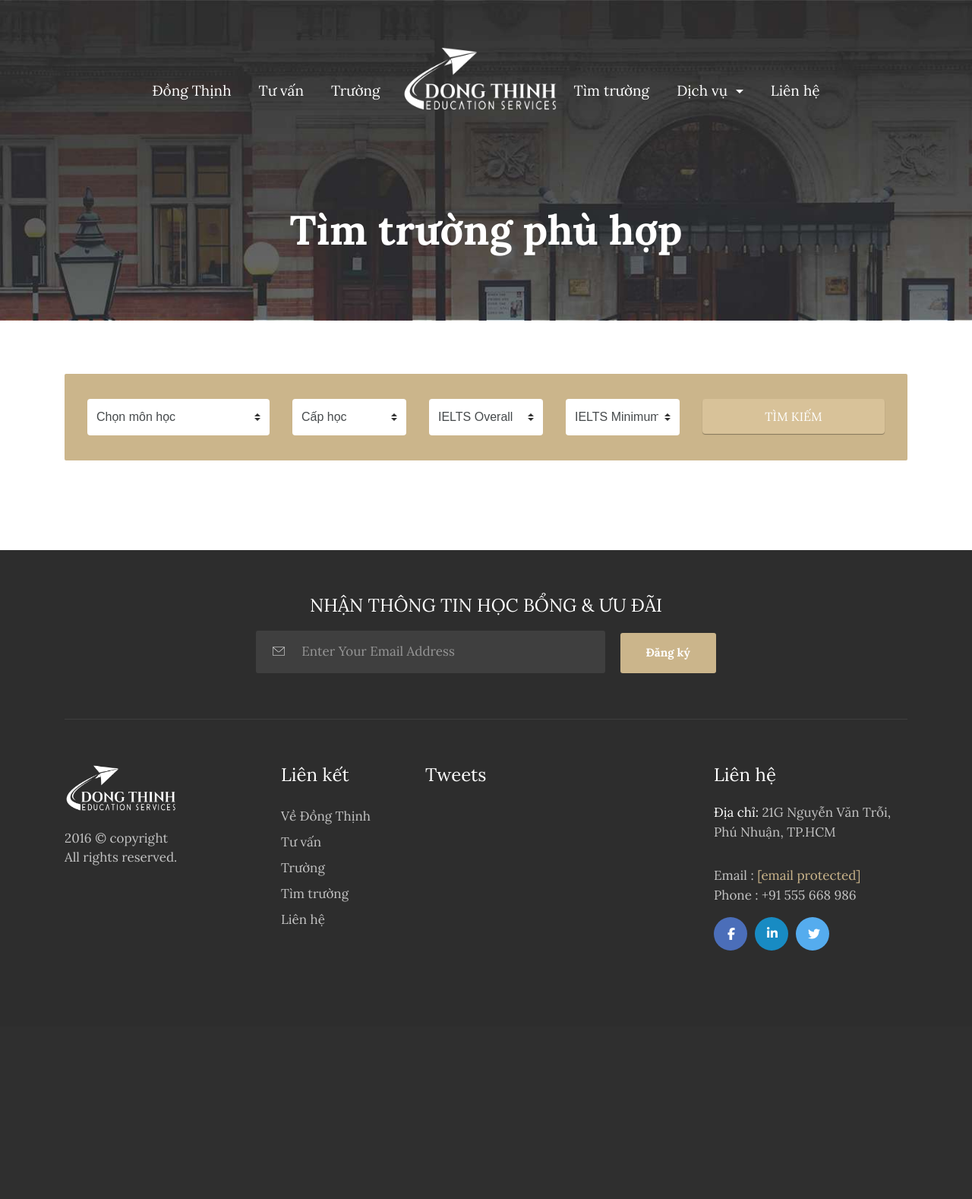
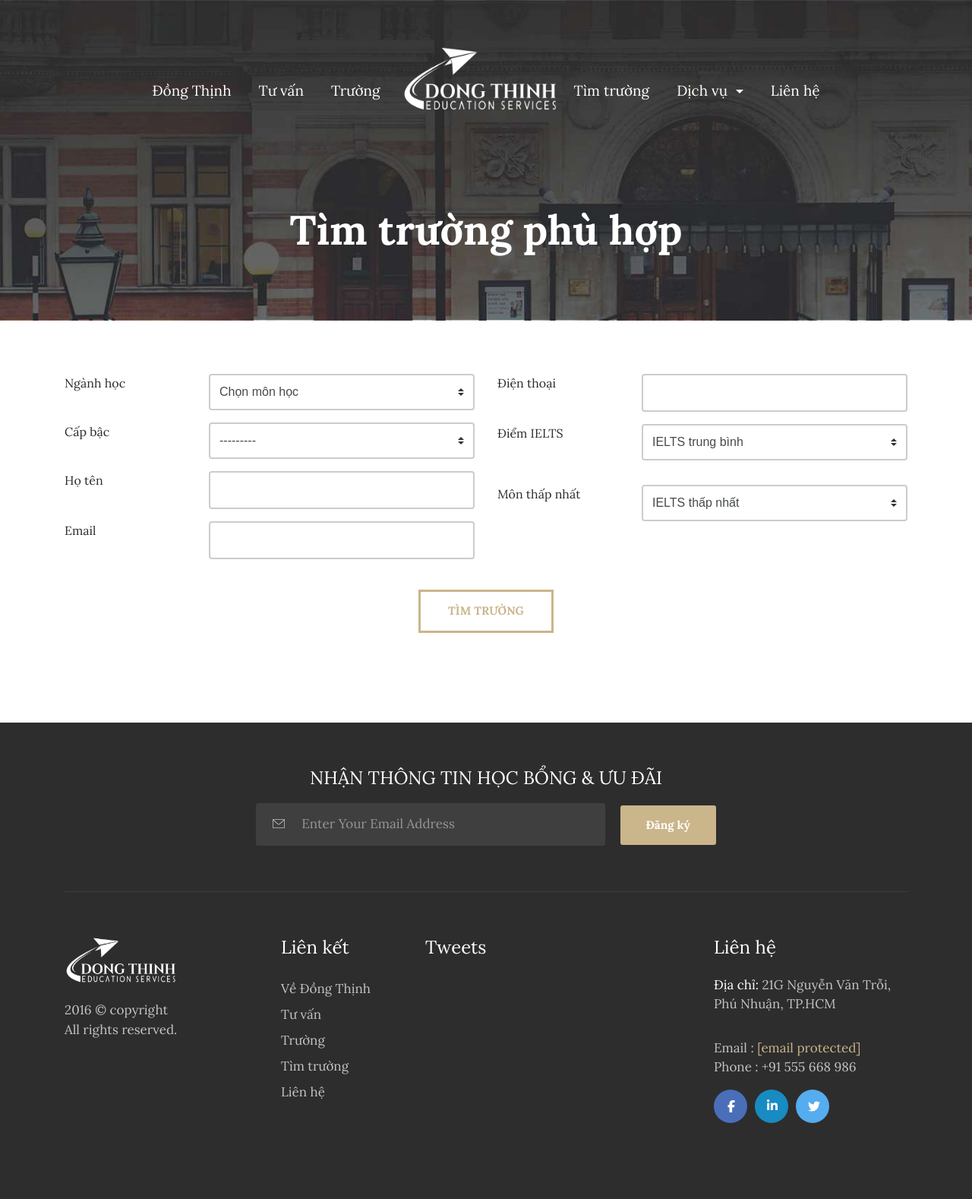
Before and after one commit to MrVu/DTE, a Django app: page /universities-filter/ in a window 1280 px wide. Shown: the whole page at 76% size. Before the commit the page ends 1251 px from the top, so only its background shows below. Run offline with Django 3.2, Linux system fonts and the light colour scheme; data that the repository does not hold is empty; some libraries are stand-ins or nearby versions.

Commit message:
guest customer

```diff
--- a/main/forms.py
+++ b/main/forms.py
@@ -1,21 +1,35 @@
 from django.contrib.auth.forms import UserCreationForm, UserChangeForm
 from django import forms
-from .models import User, Subject
+from .models import User, Subject, GuestCustomer
+
 
 class MyUserCreationForm(UserCreationForm):
-
     class Meta(UserCreationForm):
         model = User
         fields = ('bio', 'birth_date', 'phoneNumber', 'position', 'address', 'profilePic')
 
+
 class MyUserChangeForm(UserChangeForm):
-
     class Meta(UserChangeForm):
         model = User
         fields = ('bio', 'birth_date', 'phoneNumber', 'position', 'address', 'profilePic')
 
+
 class UniversitiesFilterForm(forms.Form):
-    subjectName = forms.ModelChoiceField(empty_label='Chọn môn học',queryset=Subject.objects.all())
-    levelName = forms.ChoiceField(choices=(('','Cấp học'),('Đại học', 'Đại học'),('Sau đại học', 'Sau đại học'),('Thạc sĩ', 'Thạc sĩ')))
-    ieltsOverall = forms.ChoiceField(choices=(('','IELTS Overall'),(4,'4.0'),(4.5, '4.5'),(5,'5.0'),(5.5,'5.5'),(6,'6.0'),(6.5,'6.5'),(7,'7.0')))
-    ieltsMin = forms.ChoiceField(choices=(('','IELTS Minimum'),(4,'4.0'),(4.5, '4.5'),(5,'5.0'),(5.5,'5.5'),(6,'6.0'),(6.5,'6.5'),(7,'7.0')))
+    subjectName = forms.ModelChoiceField(empty_label='Chọn môn học', queryset=Subject.objects.all())
+    levelName = forms.ChoiceField(
+        choices=(('', 'Cấp học'), ('Đại học', 'Đại học'), ('Sau đại học', 'Sau đại học'), ('Thạc sĩ', 'Thạc sĩ')))
+    ieltsOverall = forms.ChoiceField(choices=(
+        ('', 'IELTS Overall'), (4, '4.0'), (4.5, '4.5'), (5, '5.0'), (5.5, '5.5'), (6, '6.0'), (6.5, '6.5'),
+        (7, '7.0')))
+    ieltsMin = forms.ChoiceField(choices=(
+        ('', 'IELTS Minimum'), (4, '4.0'), (4.5, '4.5'), (5, '5.0'), (5.5, '5.5'), (6, '6.0'), (6.5, '6.5'),
+        (7, '7.0')))
+
+
+class GuestCustomerForm(forms.ModelForm):
+    subject = forms.ModelChoiceField(empty_label='Chọn môn học', queryset=Subject.objects.all())
+
+    class Meta:
+        model = GuestCustomer
+        fields = ['subject', 'guest_name', 'email', 'level', 'ielts_min', 'ielts_overall', 'phone_number']
--- a/main/models.py
+++ b/main/models.py
@@ -94,13 +94,40 @@ class University(models.Model):
 
 class Level(models.Model):
     levelName = models.CharField(max_length=200, null=True,
-                                 choices=[('Đại học', 'Đại học'), ('Sau đại học', 'Sau đại học'), ('Thạc sĩ', 'Thạc sĩ')])
+                                 choices=[('Đại học', 'Đại học'), ('Sau đại học', 'Sau đại học'),
+                                          ('Thạc sĩ', 'Thạc sĩ')])
     feeAYear = models.IntegerField(null=True)
     ieltOverall = models.FloatField(null=True, choices=(
-    ('', 'IELTS Overall'), (4, '4.0'), (4.5, '4.5'), (5, '5.0'), (5.5, '5.5'), (6, '6.0'), (6.5, '6.5'), (7, '7.0')))
+        ('', 'IELTS Overall'), (4, '4.0'), (4.5, '4.5'), (5, '5.0'), (5.5, '5.5'), (6, '6.0'), (6.5, '6.5'),
+        (7, '7.0')))
     ieltsMin = models.FloatField(null=True, choices=(
-    ('', 'IELTS Minumum'), (4, '4.0'), (4.5, '4.5'), (5, '5.0'), (5.5, '5.5'), (6, '6.0'), (6.5, '6.5'), (7, '7.0')))
+        ('', 'IELTS Minumum'), (4, '4.0'), (4.5, '4.5'), (5, '5.0'), (5.5, '5.5'), (6, '6.0'), (6.5, '6.5'),
+        (7, '7.0')))
     university = models.ForeignKey(University, on_delete=models.CASCADE)
 
     def __str__(self):
         return self.levelName
+
+
+class GuestCustomer(models.Model):
+    subject = models.CharField(max_length=200, null=True)
+    guest_name = models.CharField(max_length=200, null=True)
+    email = models.EmailField(max_length=254, null=True)
+    phone_number = models.CharField(max_length=20, blank=True)
+    ielts_overall = models.CharField(max_length=20, null=True, choices=(
+        ('', 'IELTS trung bình'), ('4', '4.0'), ('4.5', '4.5'), ('5', '5.0'), ('5.5', '5.5'), ('6', '6.0'),
+        ('6.5', '6.5'),
+        ('7', '7.0')))
+    ielts_min = models.CharField(max_length=20, null=True, choices=(
+        ('', 'IELTS thấp nhất'), ('4', '4.0'), ('4.5', '4.5'), ('5', '5.0'), ('5.5', '5.5'), ('6', '6.0'),
+        ('6.5', '6.5'),
+        ('7', '7.0')))
+    level = models.CharField(max_length=50, null=True,
+                             choices=[('Đại học', 'Đại học'), ('Sau đại học', 'Sau đại học'), ('Thạc sĩ', 'Thạc sĩ')])
+
+    def __str__(self):
+        return self.guest_name
+
+    class Meta:
+        verbose_name = 'Khách vãng lai'
+        verbose_name_plural = 'Khách vãng lai'
--- a/main/templates/main/universitiesFilter.html
+++ b/main/templates/main/universitiesFilter.html
@@ -7,7 +7,8 @@
         <div class="container">
             <div class="row">
                 <div class="col-md-12">
-                <a href="index.html"><img src="{% static 'img/responsive-logo.png' %}" class="responsive-logo img-fluid"
+                    <a href="index.html"><img src="{% static 'img/responsive-logo.png' %}"
+                                              class="responsive-logo img-fluid"
                                               alt="responsive-logo"></a>
                 </div>
             </div>
@@ -27,37 +28,84 @@
 
     <section class="admission_cources">
         <div class="container">
-        <div class="row">
-            <div class="col-md-12">
-                <div class="course_filter">
             <form method="post">
                 {% csrf_token %}
                 <div class="row">
-                            <div class="col-md-6 col-lg-3">
-                                {% render_field form.subjectName class='form-control custom-select' %}
+                    <div class="col-md-6">
+                        <div class="row form-group">
+                            <div class="col-lg-4">
+                                <label>
+                                    Ngành học</label>
                             </div>
-                            <div class="col-md-6 col-lg-2">
-                                {% render_field form.levelName class='form-control custom-select' %}
+                            <div class="col-lg-8">
+                                {% render_field form.subject class='form-control custom-select' %}
                             </div>
-                            <div class="col-md-6 col-lg-2">
-                                {% render_field form.ieltsOverall class='form-control custom-select' %}
                         </div>
-                            <div class="col-md-6 col-lg-2">
-                                {% render_field form.ieltsMin class='form-control custom-select' %}
+                        <div class="row form-group">
+                            <div class="col-lg-4">
+                                <label>Cấp bậc</label>
                             </div>
-                            <div class="col-md-12 col-lg-3">
-                                <input type='submit' class="btn btn-block btn-admission" value="Tìm kiếm">
+                            <div class="col-lg-8">
+                                {% render_field form.level class='form-control custom-select' %}
+                            </div>
+                        </div>
+                        <div class="row form-group">
+                            <div class="col-lg-4">
+                                <label>Họ tên</label>
+                            </div>
+                            <div class="col-lg-8">
+                                {% render_field form.guest_name class='form-control' %}
+                            </div>
+                        </div>
+                        <div class="row form-group">
+                            <div class="col-lg-4">
+                                <label>Email</label>
+                            </div>
+                            <div class="col-lg-8">
+                                {% render_field form.email class='form-control' %}
+                            </div>
+                        </div>
+                    </div>
+                    <div class="col-md-6">
+                        <div class="row form-group">
+                            <div class="col-lg-4">
+                                <label>Điện thoại</label>
+                            </div>
+                            <div class="col-lg-8">
+                                {% render_field form.phone_number class="form-control" %}
+                            </div>
+                        </div>
+                        <div class="row form-group">
+                            <div class="col-lg-4">
+                                <label>Điểm IELTS</label>
+                            </div>
+                            <div class="col-lg-8">
+                                <div class="form-group">
+                                    {% render_field form.ielts_overall class="form-control custom-select" %}
+                                </div>
+                            </div>
+                        </div>
+                        <div class="row form-group">
+                            <div class="col-lg-4">
+                                <label>Môn thấp nhất</label>
+                            </div>
+                            <div class="col-lg-8">
+                                {% render_field form.ielts_min class="form-control custom-select" %}
+                            </div>
+                        </div>
+                    </div>
+                </div>
+                <div class="row">
+                    <div class="col-md-12 text-center">
+                        <button type="submit" class="btn btn-default btn-courses mt-4">Tìm trường</button>
                     </div>
                 </div>
             </form>
-                </div>
-            </div>
-        </div>
             <br>
             <br>
             <div class="row">
-            {% if universitiesFilter %}
-                {% for u in universitiesFilter %}
+                {% if universities_filter %}
+                    {% for u in universities_filter %}
                         <div class="col-md-6">
                             <a href="{% url 'university_detail' university_id=u.id %}" class="course_box">
                                 <img src="/media/{{ u.pic }}" class="img-fluid" alt="#">
--- a/main/views.py
+++ b/main/views.py
@@ -3,7 +3,7 @@ from .models import Customer, User, Tracking, University, Level, Subject
 from django.contrib.auth.decorators import login_required
 from rest_framework import generics
 from rest_framework.response import Response
-from .forms import UniversitiesFilterForm
+from .forms import UniversitiesFilterForm, GuestCustomerForm
 from django.db.models import Q
 
 
@@ -19,17 +19,22 @@ def index(request):
 
 
 def universitiesFilter(request):
-    form = UniversitiesFilterForm()
-    universitiesFilter = None
+    form = GuestCustomerForm()
+    universities_filter = None
     if request.method == 'POST':
-        form = UniversitiesFilterForm(request.POST)
+        form = GuestCustomerForm(request.POST)
         if form.is_valid():
-            universitiesFilter = University.objects.filter(subjects=form.cleaned_data['subjectName']).filter(
-                Q(level__levelName=form.cleaned_data['levelName']) & Q(
-                    level__ieltOverall__lte=form.cleaned_data['ieltsOverall']) & Q(
-                    level__ieltsMin__lte=form.cleaned_data['ieltsMin']))
+            print('plaplapla')
+            form.save()
+
+            ielts_overall = float(form.cleaned_data['ielts_overall'])
+            ielts_min = float(form.cleaned_data['ielts_min'])
+            universities_filter = University.objects.filter(subjects=form.cleaned_data['subject']).filter(
+                Q(level__levelName=form.cleaned_data['level']) & Q(
+                    level__ieltOverall__lte=ielts_overall) & Q(
+                    level__ieltsMin__lte=ielts_min))
     return render(request, 'main/universitiesFilter.html',
-                  context={'universitiesFilter': universitiesFilter, 'form': form})
+                  context={'universities_filter': universities_filter, 'form': form})
 
 
 def universities(request):
```
Also changed, not shown: main/admin.py (+6 -1 lines), main/migrations/0017_guestcustomer.py (added), main/migrations/0018_auto_20201228_1705.py (added). Lines whose indentation alone changed are shown as unchanged.
